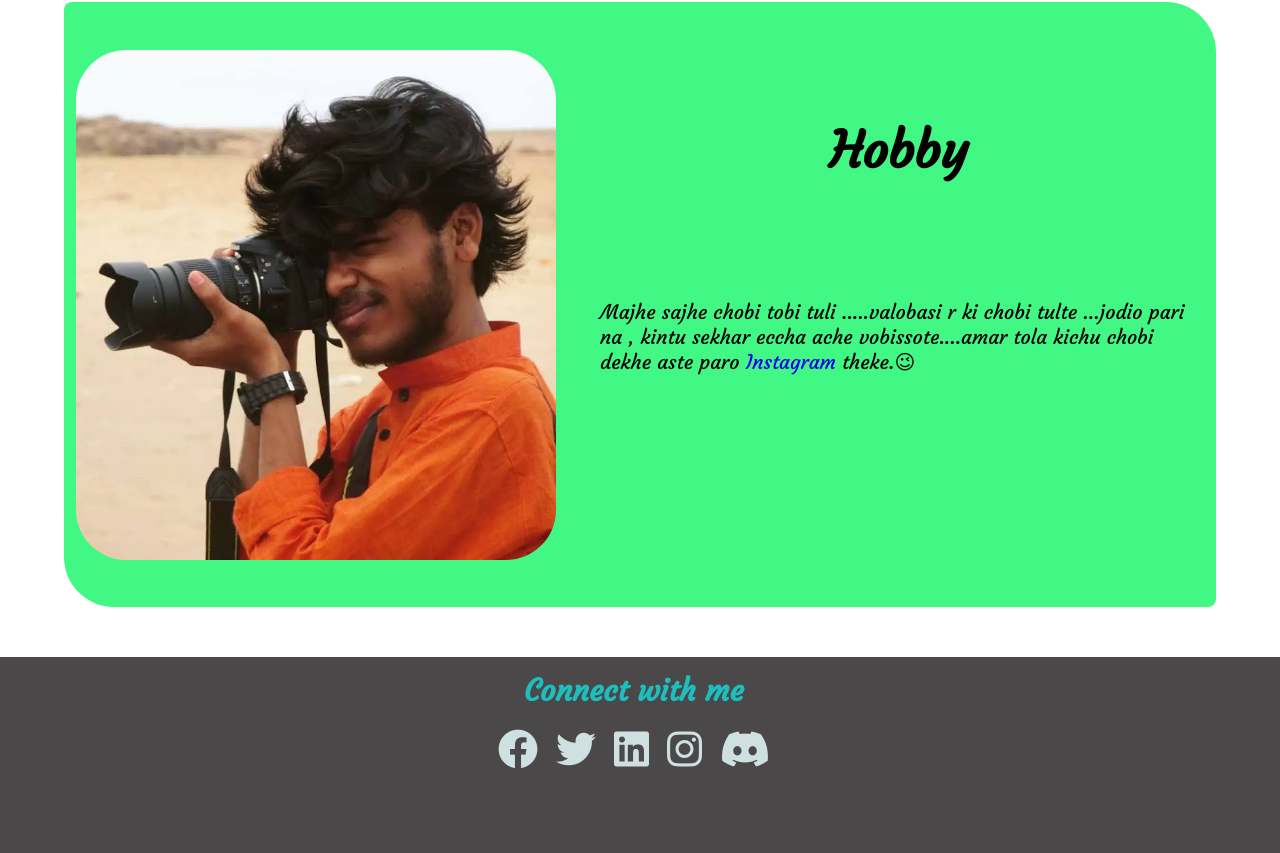
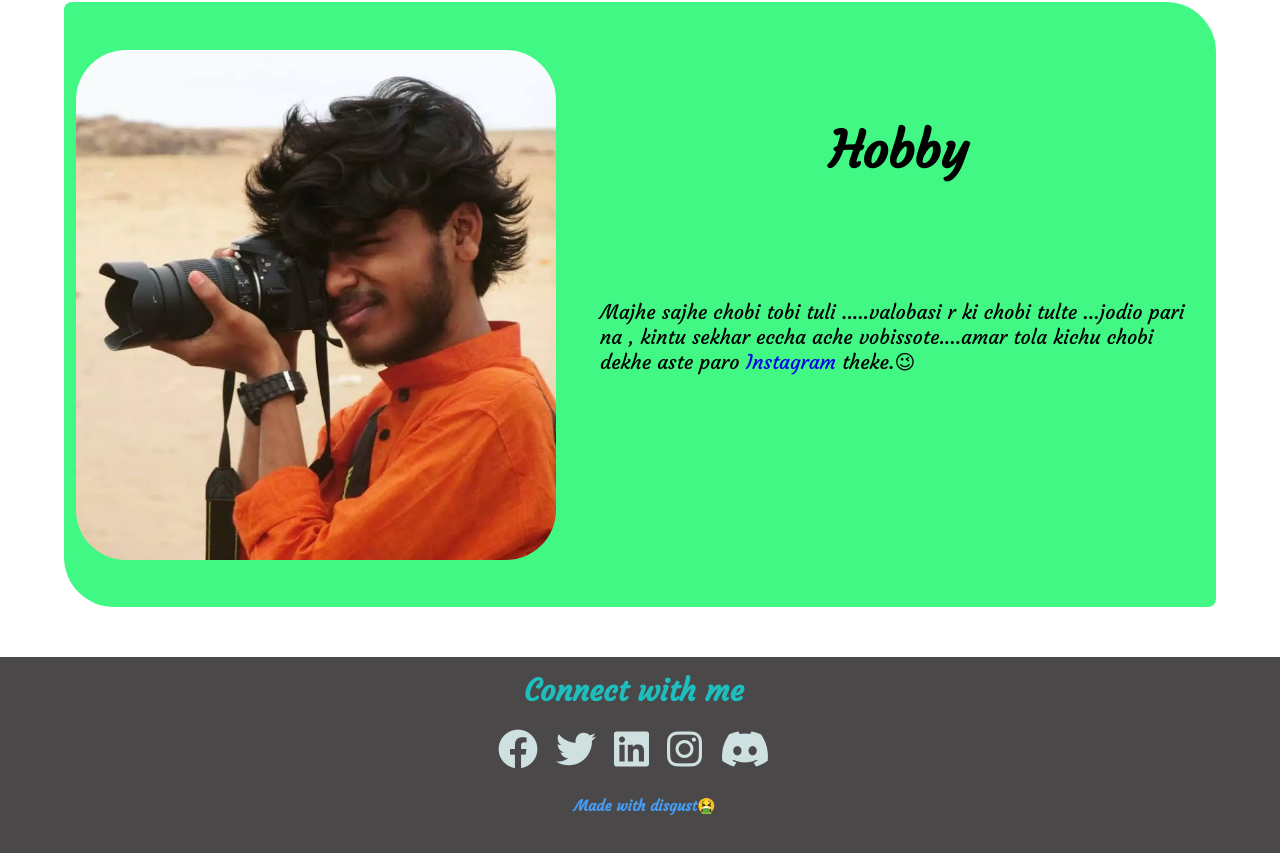
Before and after one commit to akash70629/D-Portfolio, a plain HTML site: page index.html in a window 1280 px wide. Shown: the part 2229-3082 px from the top of the page. Drawn offline with Linux system fonts and the light colour scheme.

Commit message:
Fav icon added
Fav icon added & "made with disgust" added

```diff
--- a/index.html
+++ b/index.html
@@ -20,6 +20,13 @@
 
 
     <link rel="stylesheet" href="https://cdnjs.cloudflare.com/ajax/libs/font-awesome/6.1.1/css/all.min.css">
+
+
+    <!---------------------- favicon ----------------------->
+    <link rel="shortcut icon" href="photos/happy-mochi.gif" type="image/x-icon">
+
+
+
 
 </head>
 
@@ -159,6 +166,9 @@
 
             </div>
 
+            <div class="made-with">
+                <h4>Made with disgust🤮</h4>
+            </div>
 
     </footer>
 
--- a/style.css
+++ b/style.css
@@ -370,14 +370,21 @@
 }
 
 
+.made-with h4{
+    margin-top: 20px;
+    margin-left: 100px;
+    /* margin-right: 50px; */
+   color: rgb(68, 155, 241);
+   font-size: 15px;
+   transition: all 0.5s ease;
+}
 
 
 
-
-
-
-
-
+.made-with h4:hover {
+    transform: scale(1.2);
+    color: rgb(100, 171, 243);
+}
 
 
 
```
